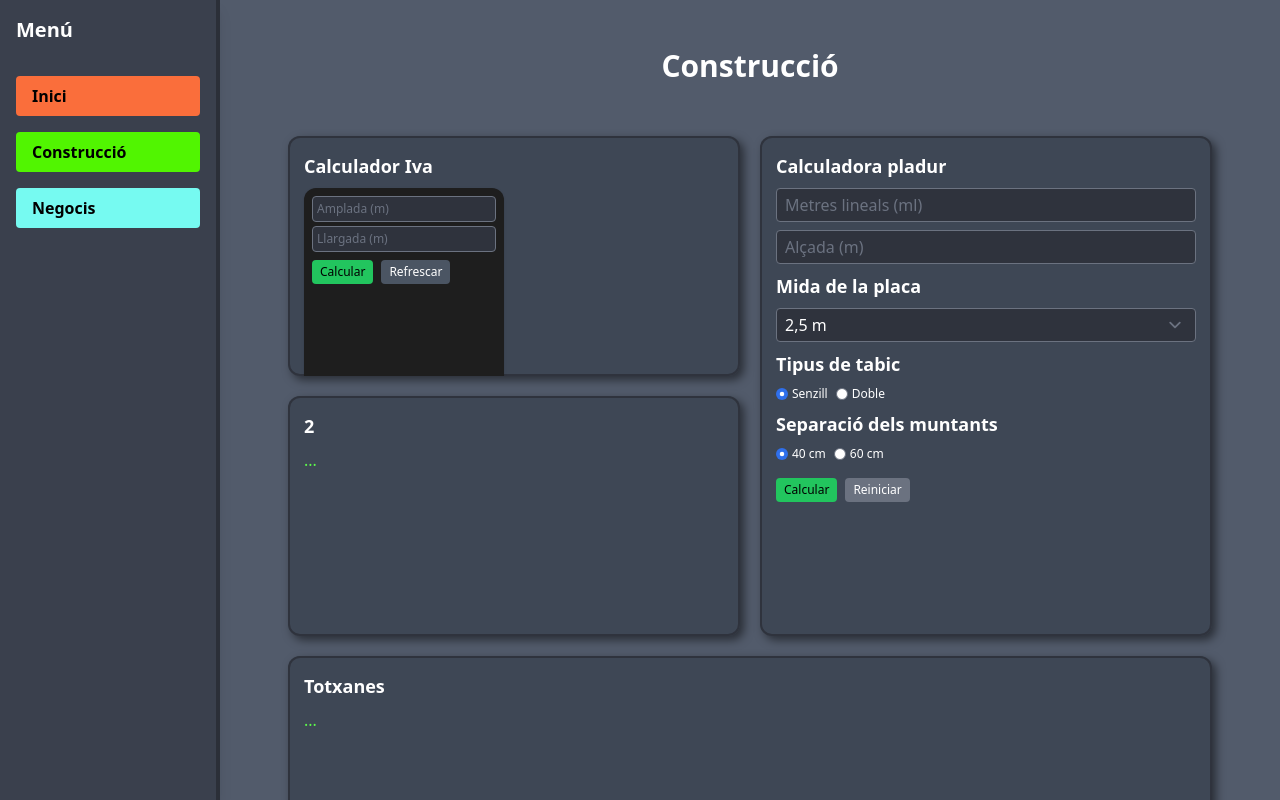
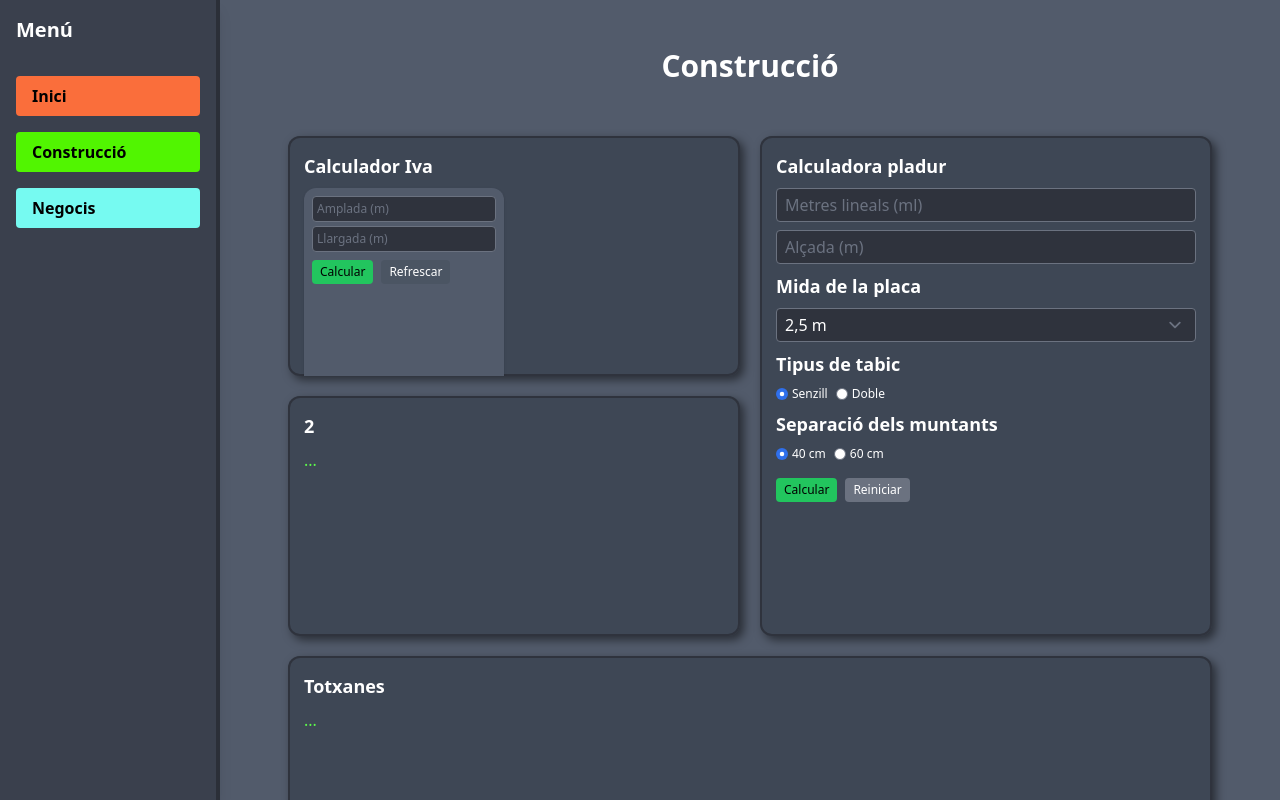
Before and after one commit to JordiZen/nextjs-dashboard-, a Next.js app: page /construccio in a window 1280 px wide. Shown: the top 800 px of the page. Built offline with nearby package versions, Linux system fonts and the light colour scheme.

Commit message:
canviar color

```diff
--- a/components/CalculadoraMetresQuadrats.tsx
+++ b/components/CalculadoraMetresQuadrats.tsx
@@ -24,7 +24,7 @@ export default function CalculadoraMetresQuadrats() {
   };
 
   return (
-    <div className="flex flex-col gap-1 text-xs text-white w-[200px] h-[200px] bg-[#1e1e1e] p-2 rounded-xl shadow">
+    <div className="flex flex-col gap-1 text-xs text-white w-[200px] h-[200px] bg-[#525B6B] p-2 rounded-xl shadow">
       <input
         type="number"
         value={amplada ?? ""}
```
